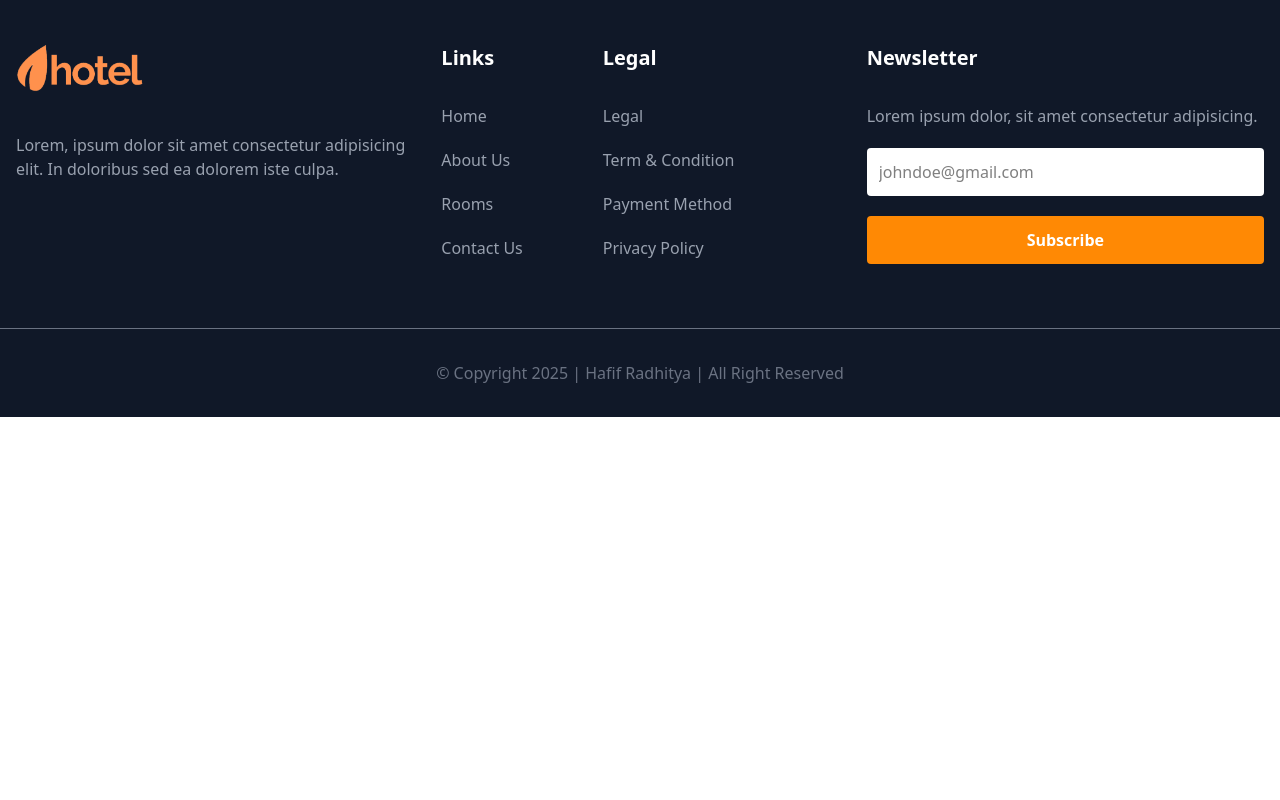
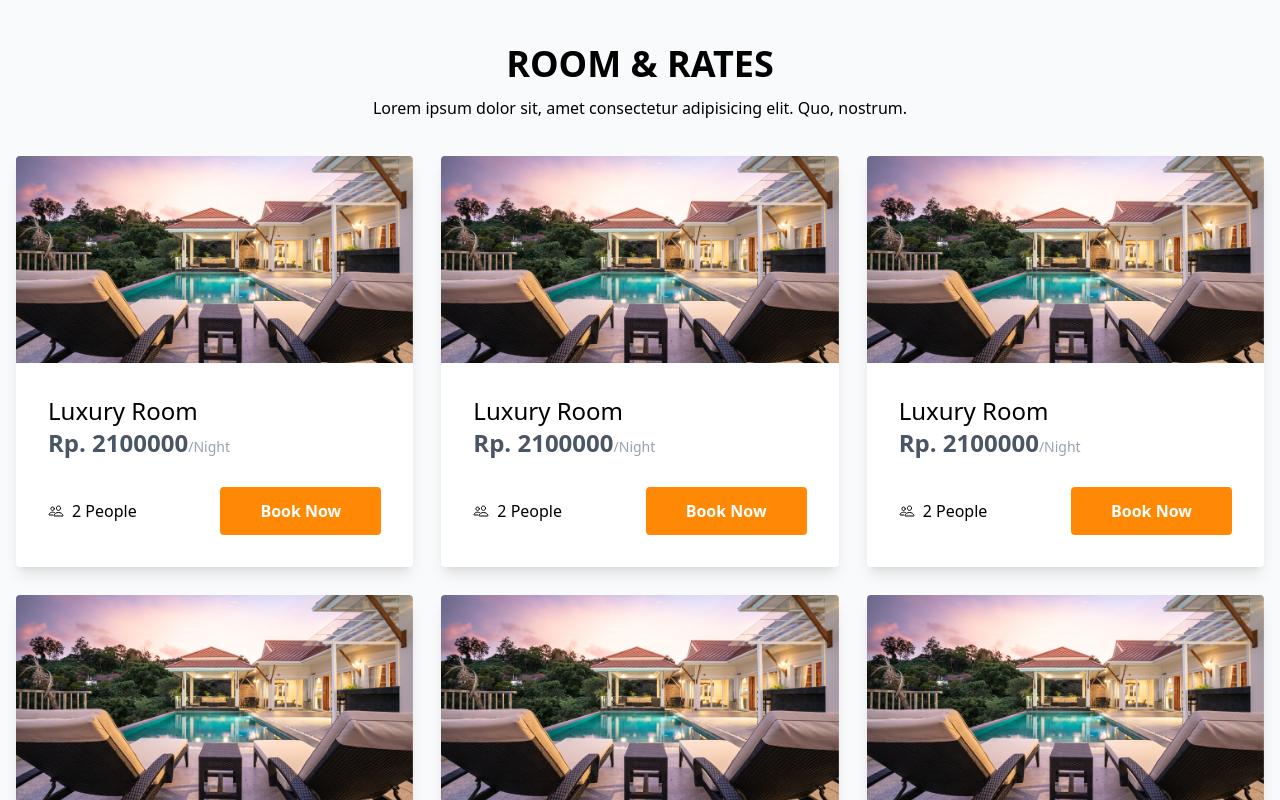
Before and after one commit to hafifradhitya/booking-hotel, a Next.js app: page / in a window 1280 px wide. Shown: the part 820-1620 px from the top of the page. Before the commit the page ends 1237 px from the top, so only its background shows below. Built offline with nearby package versions, Linux system fonts and the light colour scheme.

Commit message:
Card Component

```diff
--- a/app/page.tsx
+++ b/app/page.tsx
@@ -1,9 +1,17 @@
 import Hero from "@/components/hero";
+import Main from "@/components/main";
 
 export default function Home() {
   return (
     <div>
       <Hero />
+      <div className="mt-16">
+        <div className="text-center">
+          <h1 className="text-4xl font-bold uppercase">Room & Rates</h1>
+          <p className="py-3">Lorem ipsum dolor sit, amet consectetur adipisicing elit. Quo, nostrum.</p>
+        </div>
+        <Main />
+      </div>
     </div>
   );
 }
--- a/components/card.tsx
+++ b/components/card.tsx
@@ -0,0 +1,35 @@
+import Image from "next/image";
+import Link from "next/link";
+import {IoPeopleOutline} from "react-icons/io5"
+
+const Card = () => {
+  return (
+    <div className="bg-white shadow-lg rounded-sm transition duration-100 hover:shadow-sm">
+        <div className="h-[260p] w-auto rounded-t-sm relative">
+            <Image src="/hero.jpg" width={384} height={256} alt="room image" className="w-full h-full object-cover rounded-t-sm" />
+        </div>
+        <div className="p-8">
+            <h4 className="text-2xl font-medium">
+                <Link href="#" className="hover:text-gray-800 transition duration-150">Luxury Room</Link>
+            </h4>
+            <h4 className="text-2xl mb-7">
+                <span className="font-semibold text-gray-600">Rp. 2100000</span>
+                <span className="text-gray-400 text-sm">/Night</span>
+            </h4>
+            <div className="flex items-center justify-between">
+                <div className="flex items-center space-x-2">
+                    <IoPeopleOutline/>
+                    <span>2 People</span>
+                </div>
+                <Link href="#" className="px-6 py-2.5 md:px-10 md:py-3 font-semibold text-white bg-orange-400
+                rounded-sm hover:bg-orange-500 transition duration-150"
+                >
+                    Book Now
+                </Link>
+            </div>
+        </div>
+    </div>
+  )
+};
+
+export default Card;
--- /dev/null
+++ b/components/main.tsx
@@ -0,0 +1,18 @@
+import Card from "@/components/card";
+
+const Main = () => {
+  return (
+    <div className="max-w-screen-xl py-6 pb-20 px-4 mx-auto">
+        <div className="grid gap-7 md:grid-cols-3">
+            <Card />
+            <Card />
+            <Card />
+            <Card />
+            <Card />
+            <Card />
+        </div>
+    </div>
+  )
+};
+
+export default Main;
```
